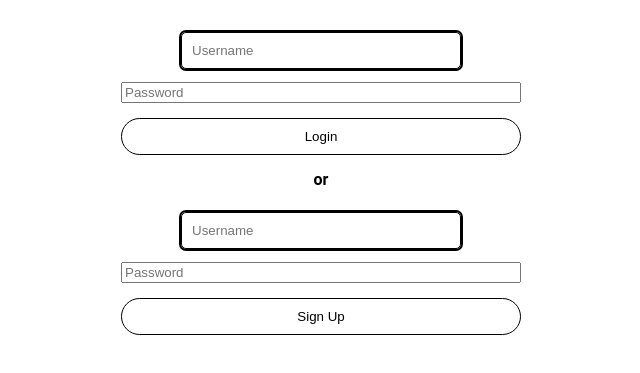
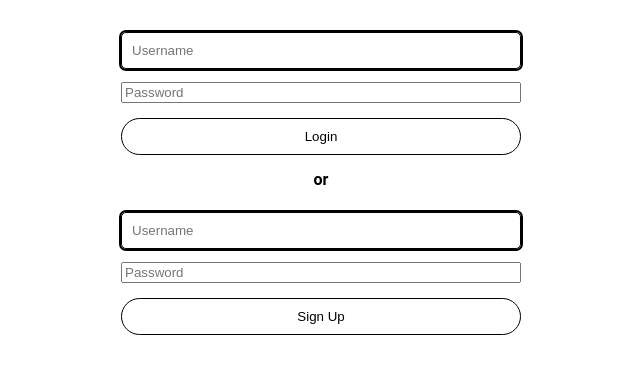
Before and after one commit to Gehlhomes/Design-Tool, a website: page index.html in a window 1280 px wide. Shown: the part 109-482 px from the top of the page, without its empty margins (319-959 px from the left). Drawn offline with nearby package versions, Linux system fonts and the light colour scheme.

Commit message:
Ensure auth inputs match width

```diff
--- a/index.html
+++ b/index.html
@@ -201,6 +201,14 @@
       border-radius: 5px;
       color: #000;
       outline: 2px solid #000;
+    }
+
+    /* Ensure auth inputs are uniform size */
+    #login-username,
+    #signup-username,
+    #login-password,
+    #signup-password {
+      width: 100%;
     }
 
     button {
```
